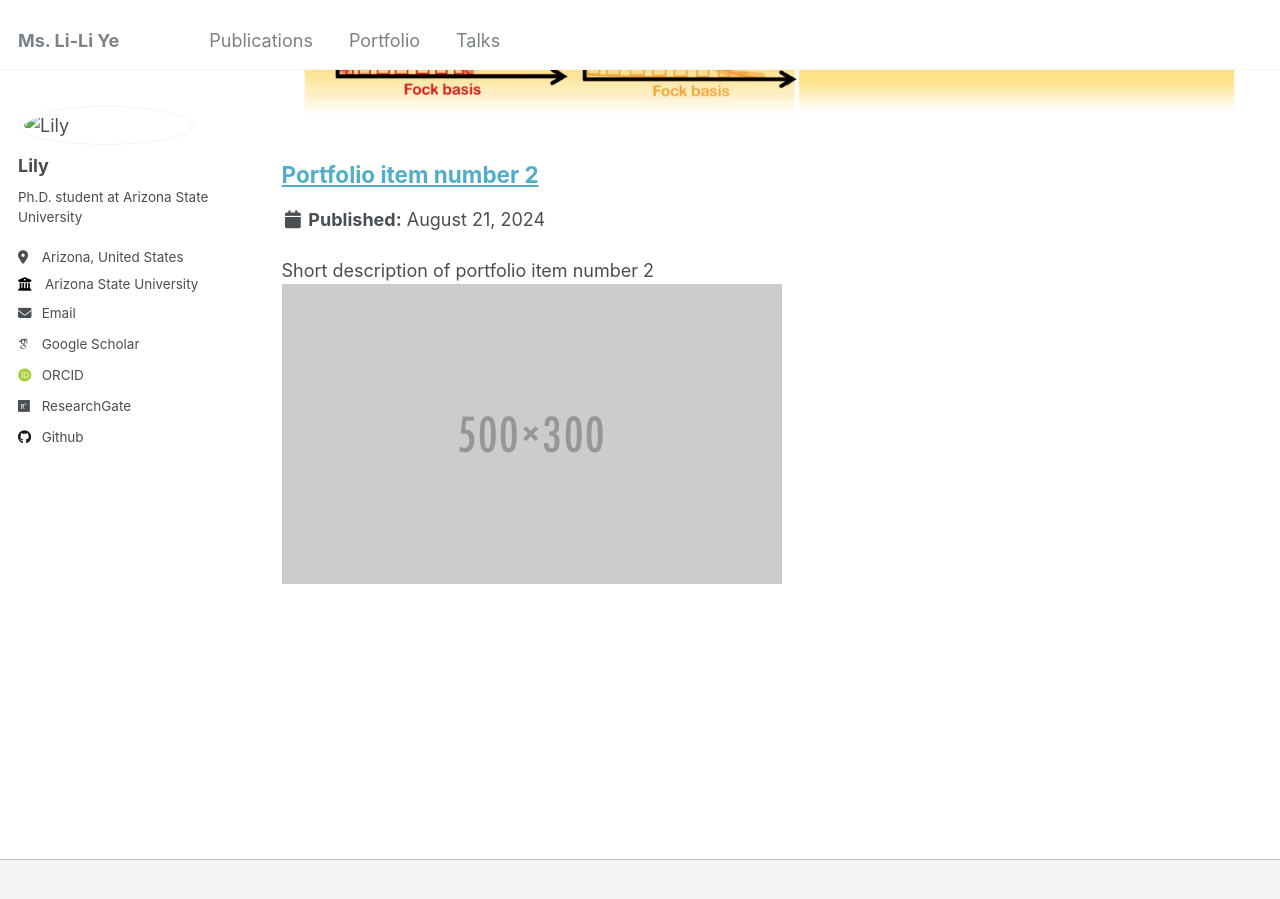
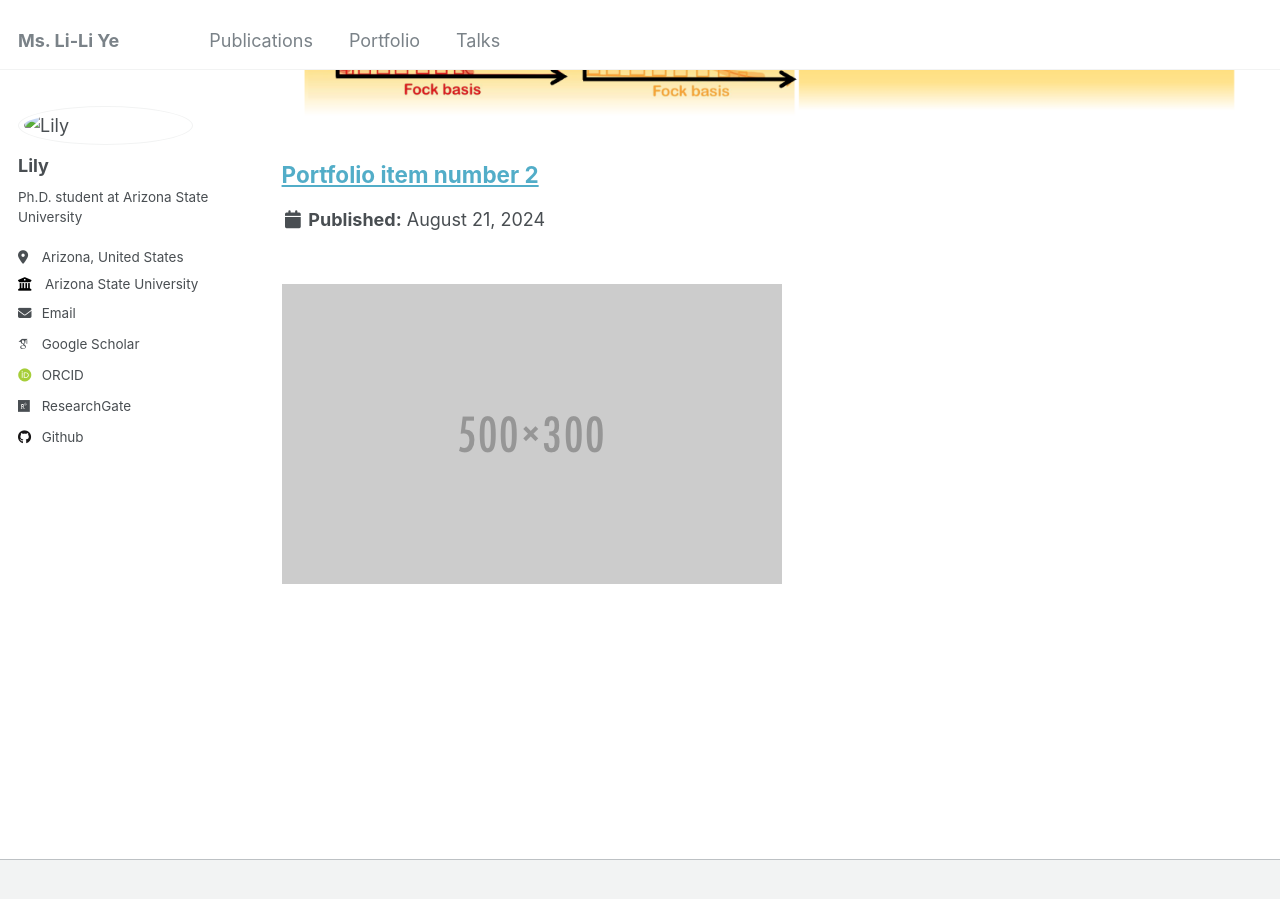
Before and after one commit to liliyequantum/liliyequantum.github.io, a Jekyll site: the page built from _pages/portfolio.html, in a window 1280 px wide and 900 px high, scrolled down 889 px. Built offline with Jekyll 4.4.1, drawn with Linux system fonts in a browser that asks for light colours; some web fonts are replaced.

Commit message:
Update portfolio-2.html

```diff
--- a/_portfolio/portfolio-2.html
+++ b/_portfolio/portfolio-2.html
@@ -1,6 +1,6 @@
 ---
 title: "Portfolio item number 2"
-excerpt: "Short description of portfolio item number 2 <br/><img src='/images/500x300.png'>"
+excerpt: " <br/><img src='/images/500x300.png'>"
 collection: portfolio
 ---
 
```
